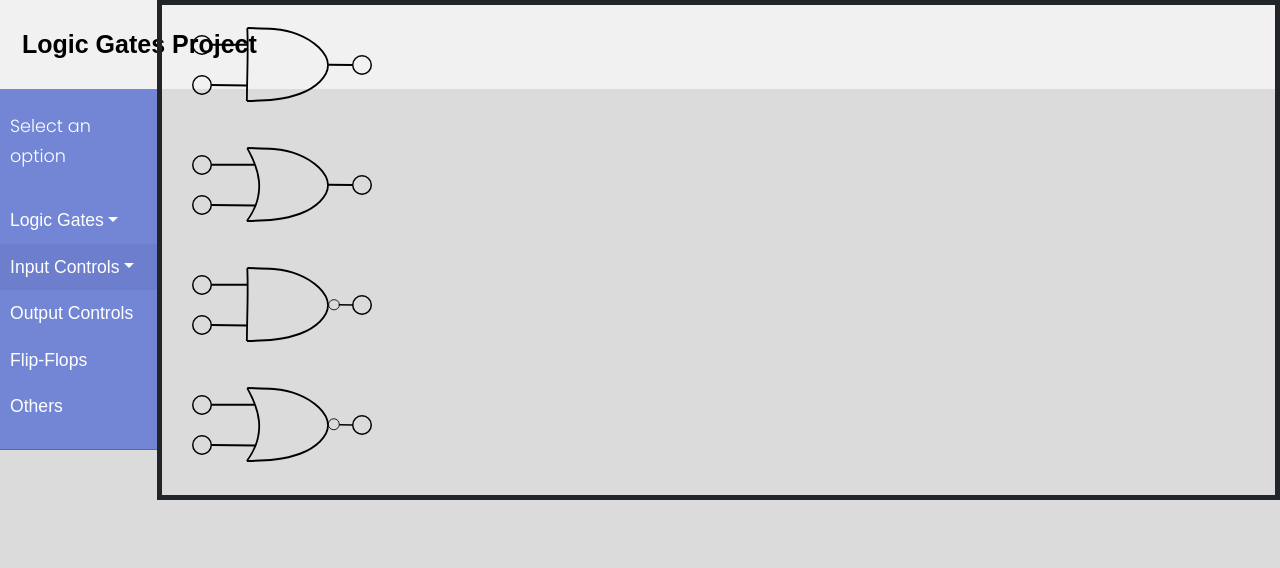
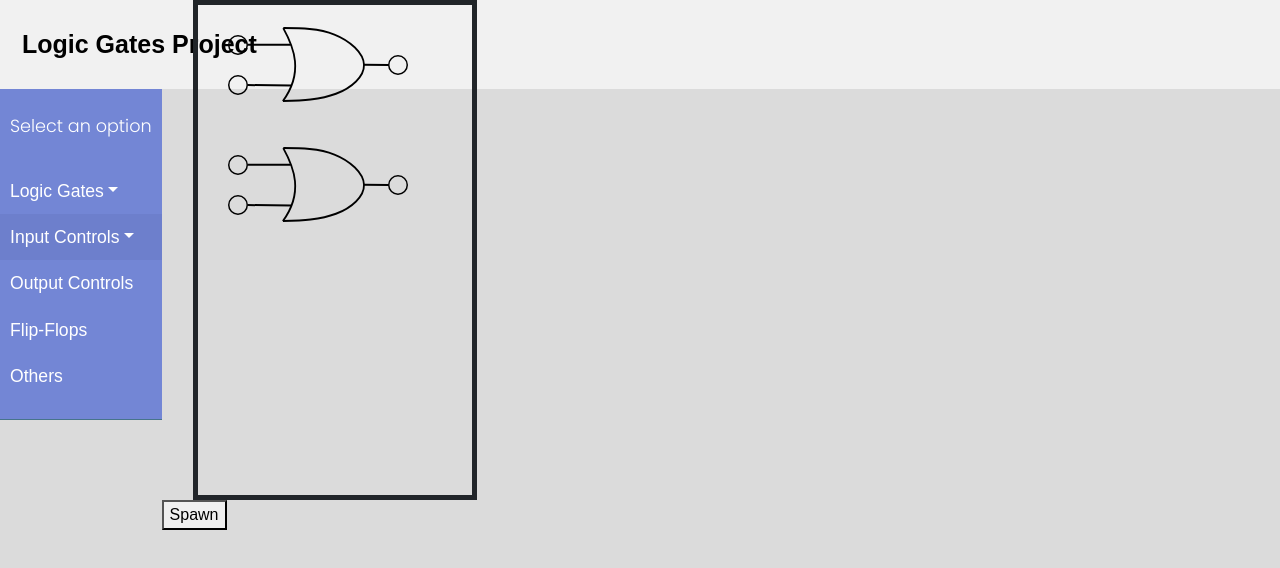
Before and after one commit to jamesdistefano1/logicGates, a React (Create React App) app: page / in a window 1280 px wide. Shown: the top 568 px of the page. Built offline with nearby package versions, Linux system fonts and the light colour scheme.

Commit message:
reading from array of JSON data

```diff
--- a/src/modules/application/canvas/Canvas.js
+++ b/src/modules/application/canvas/Canvas.js
@@ -6,16 +6,37 @@ import Or from  './Or.js';
 import Nand from './Nand.js';
 import Nor from './Nor.js';
 
-function Canvas(){
+
+
+class Canvas extends React.Component{
+
+  state = {
+    gateArray : [
+      {type: "OR"},
+      {type: "AND"}
+    ]
+  }
+
+
+  render(){
 
     return(
+      <div>
         <div id="canvas" style={{height: '500px', width: '90%', position: 'relative', overflow: 'auto',  padding: '0'}}>
-      <And />
+          {
+            this.state.gateArray.map((type)=>{
+              return(
                 <Or />
-      <Nand />
-      <Nor />
+	      )
+	    })
+	  }
+
+        </div>
+	<button>Spawn</button>
       </div>
     );
   }
 
+
+}
 export default Canvas;
```
Lines whose indentation alone changed are shown as unchanged.
